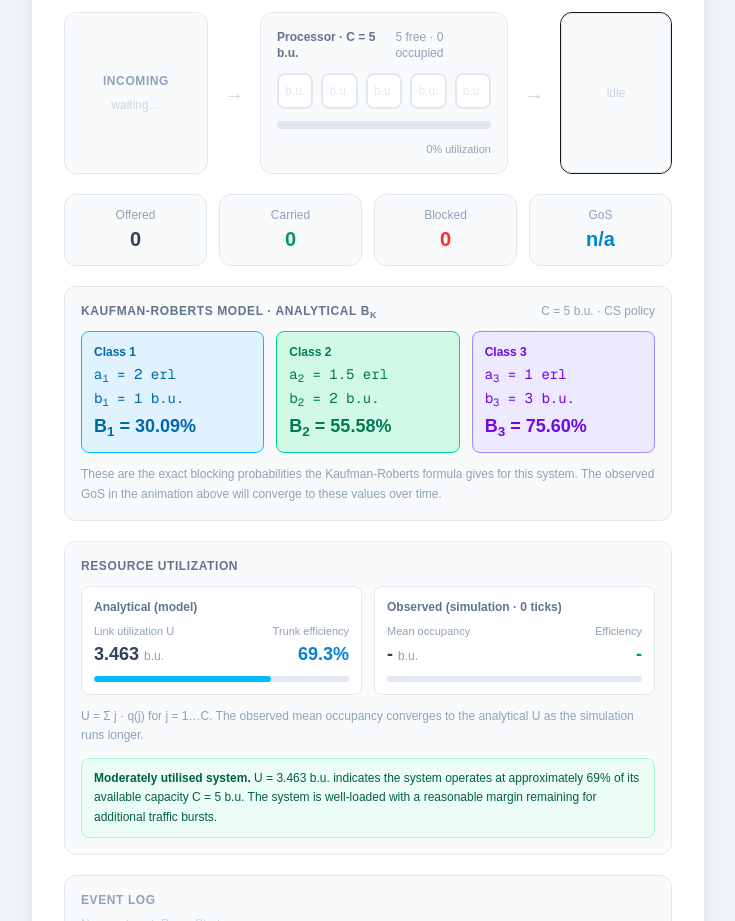
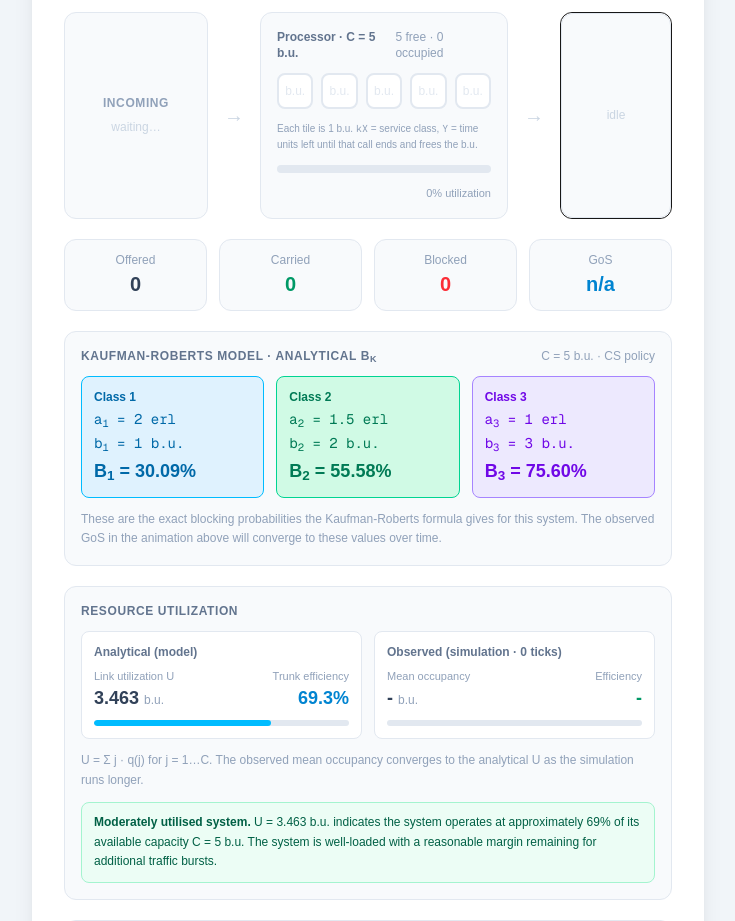
Before and after one commit to marias-world/teletraffic-models-ui, a Next.js app: page /kaufman-roberts in a window 1280 px wide. Shown: the part 2380-3301 px from the top of the page, without its empty margins (272-1007 px from the left). Built offline with nearby package versions, Linux system fonts and the light colour scheme.

Commit message:
chore: add animation legend

```diff
--- a/src/app/kaufman-roberts/KaufmanRobertsAnimation.tsx
+++ b/src/app/kaufman-roberts/KaufmanRobertsAnimation.tsx
@@ -291,7 +291,7 @@ export default function KaufmanRobertsAnimation({
                         k{slot!.classId}
                       </span>
                       <span className={`text-[10px] ${cls.textColor} mt-0.5`}>
-                        {slot!.ticksLeft}t
+                        {slot!.ticksLeft}
                       </span>
                     </>
                   ) : (
@@ -301,6 +301,13 @@ export default function KaufmanRobertsAnimation({
               );
             })}
           </div>
+
+          {/* Tile legend */}
+          <p className="text-[10px] text-slate-400 leading-relaxed">
+            Each tile is 1 b.u. <span className="font-mono">kX</span> = service
+            class, <span className="font-mono">Y</span> = time units left
+            until that call ends and frees the b.u.
+          </p>
 
           {/* Capacity bar */}
           <div className="h-2 rounded-full bg-slate-200 overflow-hidden">
--- a/src/app/kaufman-roberts/KaufmanRobertsBRAnimation.tsx
+++ b/src/app/kaufman-roberts/KaufmanRobertsBRAnimation.tsx
@@ -323,7 +323,7 @@ export default function KaufmanRobertsBRAnimation({
                         k{slot!.classId}
                       </span>
                       <span className={`text-[10px] ${cls.textColor} mt-0.5`}>
-                        {slot!.ticksLeft}t
+                        {slot!.ticksLeft}
                       </span>
                     </>
                   ) : isReserved ? (
@@ -337,6 +337,15 @@ export default function KaufmanRobertsBRAnimation({
               );
             })}
           </div>
+
+          {/* Tile legend */}
+          <p className="text-[10px] text-slate-400 leading-relaxed">
+            Each tile is 1 b.u. <span className="font-mono">kX</span> = service
+            class, <span className="font-mono">Y</span> = time units left
+            until that call ends and frees the b.u.{" "}
+            <span className="text-amber-500 font-semibold">rsv</span> = b.u.
+            reserved for higher service classes.
+          </p>
 
           {/* Capacity bar with effective capacity marker */}
           <div className="relative h-2 rounded-full bg-slate-200 overflow-visible">
```
